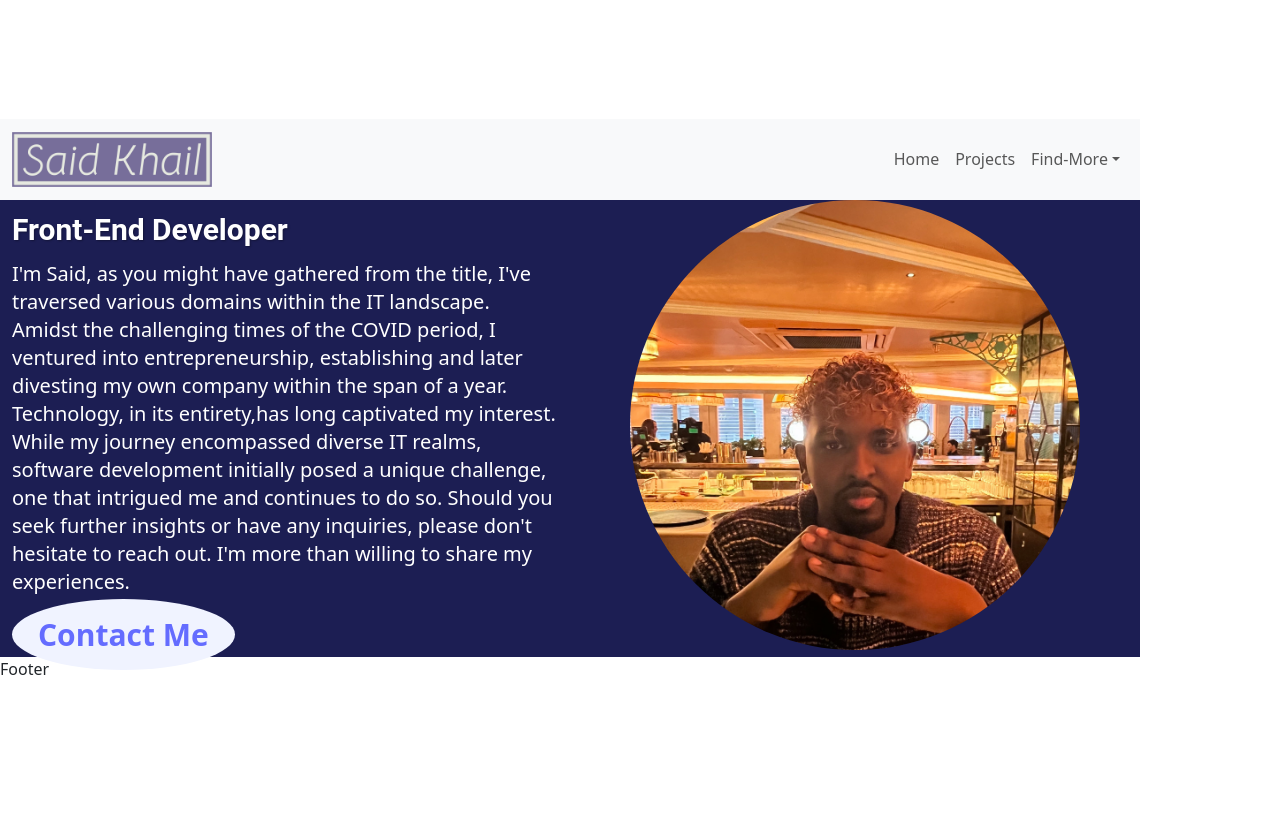
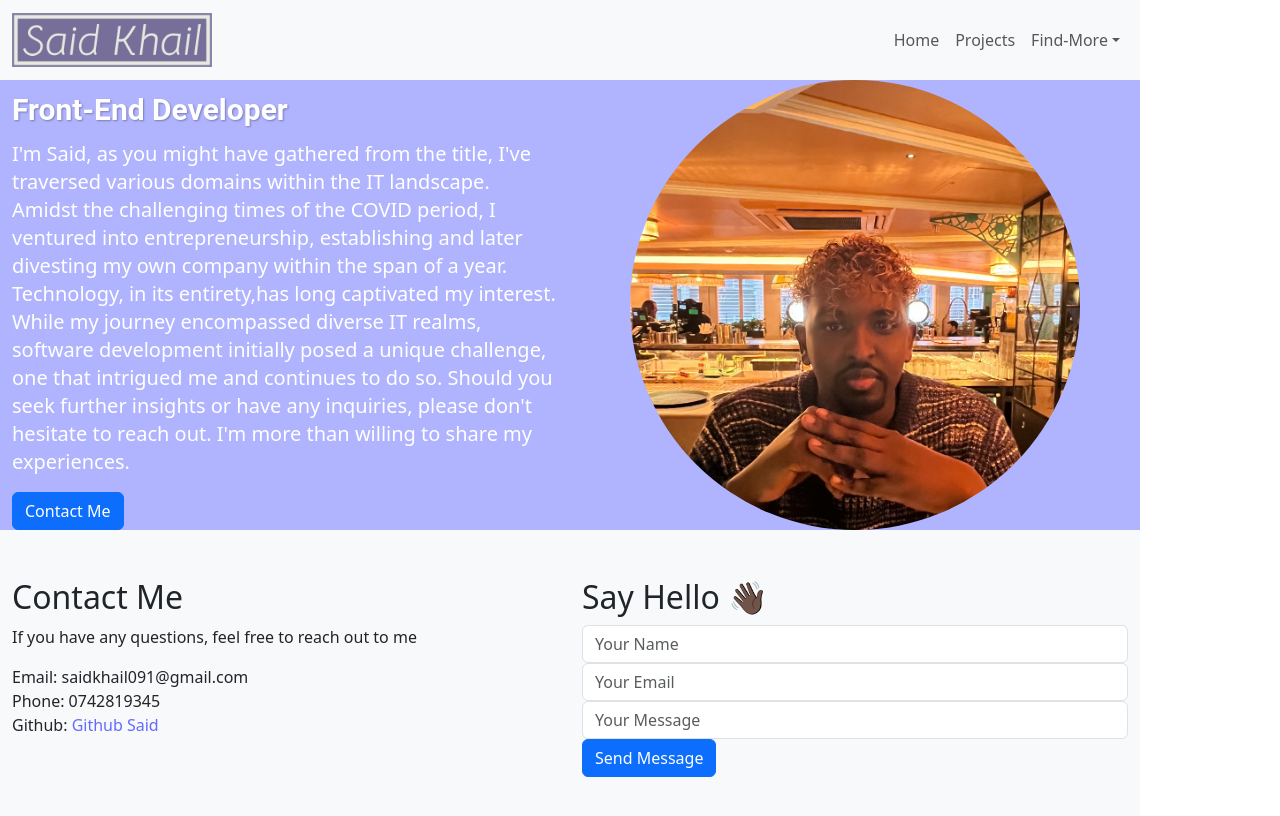
Before and after one commit to SKhail/My-React-Portfolio, a React (Vite) app in the folder reactPortfolio/: page / in a window 1280 px wide. Shown: the top 816 px of the page. Built offline with nearby package versions, Linux system fonts and the light colour scheme.

Commit message:
Added Custom Button to fire to my email address, added Footer page including forms

```diff
--- a/reactPortfolio/src/components/ContactPage.jsx
+++ /dev/null
@@ -1,7 +0,0 @@
-import React from 'react'
-
-export const ContactPage = () => {
-  return <div>ContactPage</div>
-}
-
-export default ContactPage
--- a/reactPortfolio/src/components/CustomButton.jsx
+++ b/reactPortfolio/src/components/CustomButton.jsx
@@ -1,8 +1,6 @@
 import React from 'react'
 import Button from 'react-bootstrap/Button'
 import '../styles/CustomButton.css'
-
-import React from 'react'
 
 export const CustomButton = ({ email }) => {
   const handleEmailClick = () => {
--- a/reactPortfolio/src/components/Footer.jsx
+++ b/reactPortfolio/src/components/Footer.jsx
@@ -1,7 +1,50 @@
 import React from 'react'
+import '../styles/Footer.css'
+import { Container, Row, Col, Button, Form } from 'react-bootstrap'
 
 export const Footer = () => {
-  return <div>Footer</div>
+  return (
+    <footer className='footer-section bg-light py-5'>
+      <Container>
+        <Row>
+          <Col md={6}>
+            <h2>Contact Me</h2>
+            <p>If you have any questions, feel free to reach out to me </p>
+            <ul className='list-unstyled'>
+              <li>Email: saidkhail091@gmail.com</li>
+              <li>Phone: 0742819345</li>
+              <li>
+                Github:{' '}
+                <a href='https://github.com/SKhail' target='_blank' rel='noopener noreferrer'>
+                  Github Said
+                </a>
+              </li>
+            </ul>
+          </Col>
+          <Col md={6}>
+            <h2>Say Hello 👋🏿</h2>
+            <Form>
+              <Form.Group controlId='formName'>
+                <Form.Control type='text' placeholder='Your Name'></Form.Control>
+              </Form.Group>
+
+              <Form.Group controlId='formEmail'>
+                <Form.Control type='email' placeholder='Your Email'></Form.Control>
+              </Form.Group>
+
+              <Form.Group controlId='formMessage'>
+                <Form.Control type='textarea' rows={3} placeholder='Your Message'></Form.Control>
+              </Form.Group>
+
+              <Button variant='primary' type='submit'>
+                Send Message
+              </Button>
+            </Form>
+          </Col>
+        </Row>
+      </Container>
+    </footer>
+  )
 }
 
 export default Footer
--- a/reactPortfolio/src/components/Homepage.jsx
+++ b/reactPortfolio/src/components/Homepage.jsx
@@ -1,7 +1,9 @@
 import React from 'react'
 import '../styles/HomePage.css'
 import { Container, Row, Col, Button } from 'react-bootstrap'
-import Projects from './Projects'
+// import Projects from './Projects'
+import CustomButton from './CustomButton'
+
 export const HomePage = () => {
   return (
     <section id='HeroSection' className='hero-section'>
@@ -17,10 +19,7 @@ export const HomePage = () => {
                 <br /> While my journey encompassed diverse IT realms, software development initially posed a unique challenge, one that intrigued me and continues to do so. Should
                 you seek further insights or have any inquiries, please don't hesitate to reach out. I'm more than willing to share my experiences.
               </p>
-
-              <a href='mailto:saidkhail091@gmail.com' className='custom-btn'>
-                Contact Me
-              </a>
+              <CustomButton email='saidkhail091@gmail.com' />
             </div>
           </Col>
           <Col md={6} className='hero-img'>
--- a/reactPortfolio/src/styles/CustomButton.css
+++ b/reactPortfolio/src/styles/CustomButton.css
@@ -0,0 +1,28 @@
+:root {
+  --main: #5e3bee;
+  --heading-color: #42434b;
+  --bg-shade: #f5fcff;
+  --github: #e62872;
+  --darkblue: #1c1e53;
+  --White: #ffff;
+  --black: #0000;
+  --body-light: #f0f3ff;
+  --body-dark: #211951;
+}
+
+.custom-btn {
+  color: white;
+  padding: 10px, 20px;
+  background-color: var(--darkblue);
+  transition: background-color 0.3s;
+  text-align: center;
+  text-decoration: none;
+  border-radius: 5px;
+  border: none;
+
+  font-size: 16px;
+}
+
+.custom-btn:hover {
+  background-color: #45a049;
+}
--- a/reactPortfolio/src/styles/HomePage.css
+++ b/reactPortfolio/src/styles/HomePage.css
@@ -10,42 +10,6 @@
   --body-dark: #211951;
 }
 
-h1 {
-  font-weight: 700;
-  line-height: 60px;
-  font-size: 50px;
-}
-
-h2 {
-  font-weight: 700;
-  line-height: 57px;
-  font-size: 45px;
-}
-
-h3 {
-  font-weight: 700;
-  line-height: 30px;
-  font-size: 25px;
-}
-
-/* buttons */
-
-.custom-btn {
-  background-color: var(--body-light);
-  text-decoration: none;
-
-  border-radius: 100%;
-  font-size: 30px;
-  font-weight: 600;
-  padding: 15px 26px;
-
-  transition: background-color 0.3s, border-color 0.3s;
-}
-
-.custom-btn:hover {
-  background-color: var(--body-light);
-  border-color: var(--body-dark);
-}
 /* Section for Header */
 
 .section-title {
@@ -82,5 +46,5 @@ h3 {
 }
 
 .hero-section {
-  background-color: var(--darkblue);
+  background-color: #b0b3fe;
 }
```
Also changed, not shown: reactPortfolio/src/styles/Contactpage.css (deleted), reactPortfolio/src/styles/Footer.css (added).
